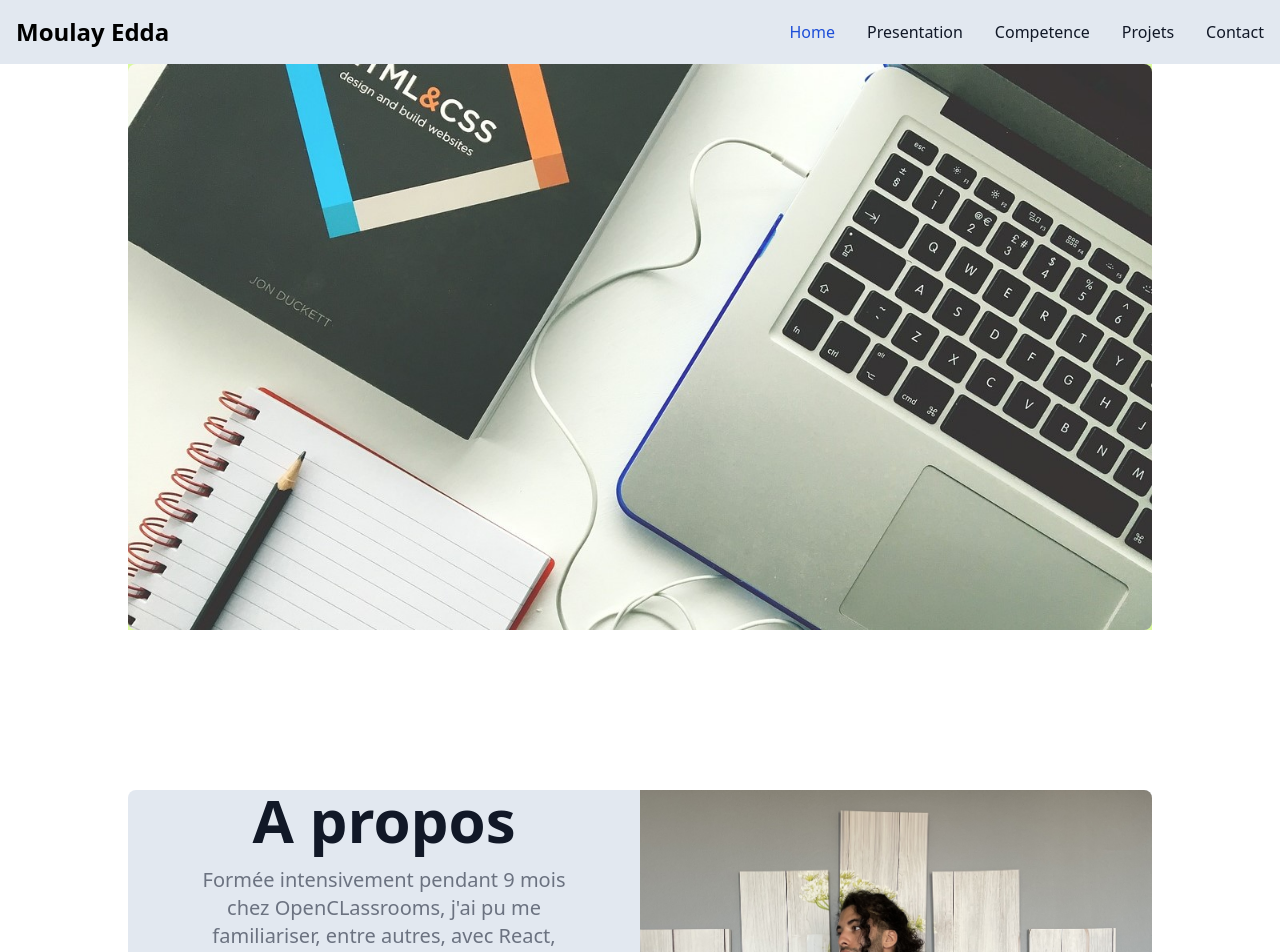
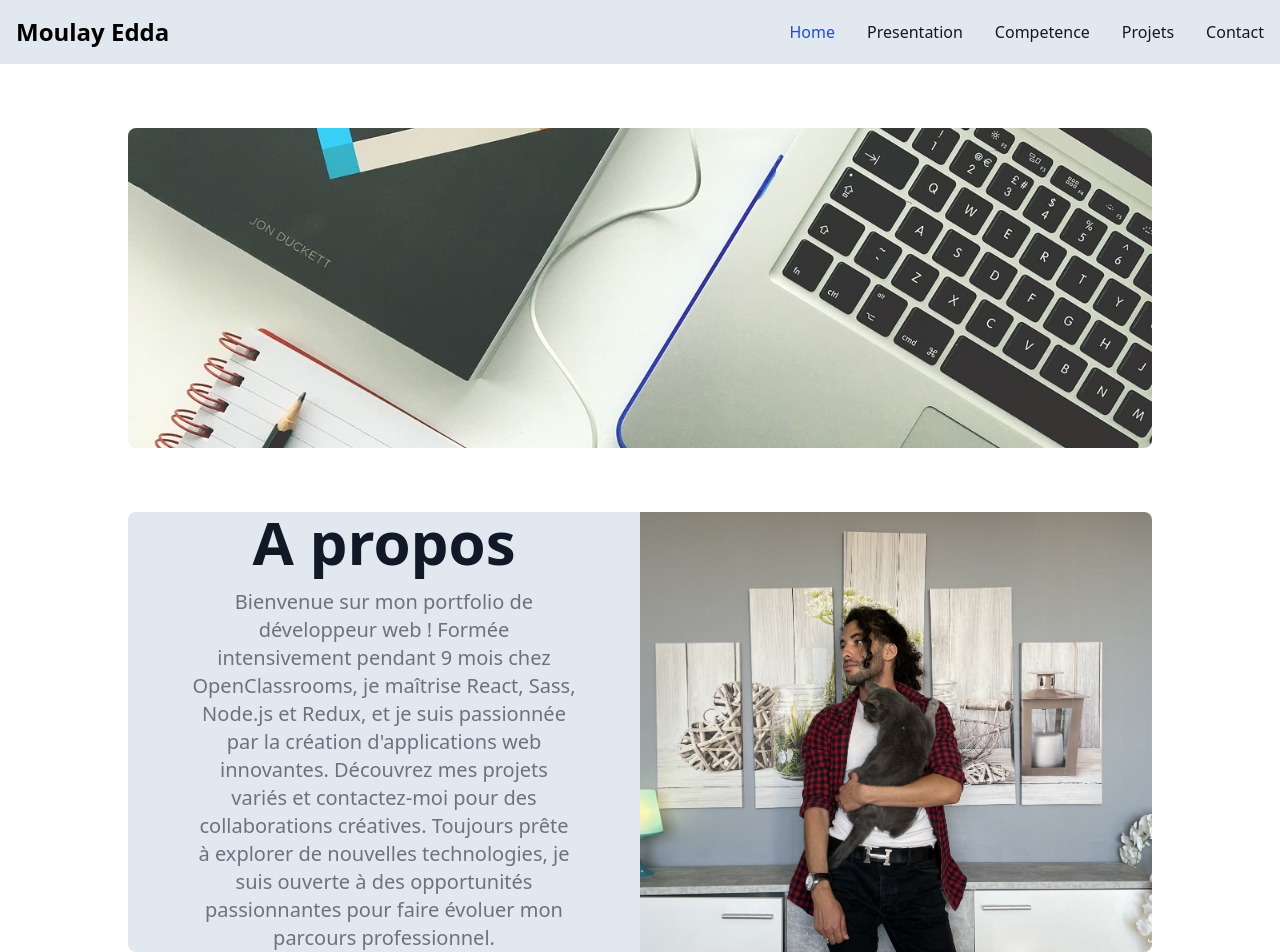
Before and after one commit to Moulay-E/portfolio, a Next.js app: page / in a window 1280 px wide. Shown: the top 952 px of the page. Built offline with nearby package versions, Linux system fonts and the light colour scheme.

Commit message:
correct css, corrige img size

```diff
--- a/src/app/globals.css
+++ b/src/app/globals.css
@@ -5,7 +5,7 @@
 :root {
   --foreground-rgb: 0, 0, 0;
   --background-start-rgb: 214, 219, 220;
-  --background-end-rgb: 255, 255, 255;
+  /* --background-end-rgb: 255, 255, 255; */
 }
 
 @media (prefers-color-scheme: dark) {
--- a/src/component/Competence/Competence.jsx
+++ b/src/component/Competence/Competence.jsx
@@ -3,7 +3,7 @@ import { competenceData } from '@/data/competenceData';
 
 export default function Competence() {
   return (
-    <div className="bg-slate-200 rounded-lg">
+    <div className="bg-slate-200 rounded-lg" id="competence">
       <h2 className="font-semibold">Mes Competences</h2>
       <div className="grid grid-cols-2 gap-4 p-4 md:grid-cols-5">
         {competenceData.map((element, i) => {
--- a/src/component/Footer/Footer.jsx
+++ b/src/component/Footer/Footer.jsx
@@ -8,7 +8,7 @@ import githubIcon from '@/asset/img/githubIcon.png';
 export default function Footer() {
   return (
     <footer
-      className="bg-slate-200  shadow dark:bg-gray-900  mt-6"
+      className="bg-slate-200  shadow dark:bg-gray-900  mt-16"
       id="contact"
     >
       <div className="w-full max-w-screen-xl mx-auto p-4 md:py-8">
--- a/src/component/HeaderImg/HeaderImg.jsx
+++ b/src/component/HeaderImg/HeaderImg.jsx
@@ -3,14 +3,14 @@ import headerImg from '@/asset/img/headerImgCover.jpg';
 
 export default function HeaderImg() {
   return (
-    <Image
-      className="myImage rounded-lg w-full"
-      src={headerImg}
-      alt="product image"
-      //  layout="fill"
-      width={500}
-      height={300}
-      //640 × 479 px
-    />
+    <div className="h-80 w-full mt-16 ">
+      <Image
+        className="w-full h-full  object-cover rounded-lg "
+        src={headerImg}
+        alt="product image"
+        width={500}
+        height={200}
+      />
+    </div>
   );
 }
--- a/src/component/Presentation/Presentation.jsx
+++ b/src/component/Presentation/Presentation.jsx
@@ -5,19 +5,19 @@ export default function Presentation() {
   return (
     <div className="max-w-full flex flex-col md:flex-row justify-center bg-slate-200 rounded-lg ">
       <div className="md:w-2/4 flex flex-col justfy-center items-center">
-        <div className="w-3/4">
+        <div className="w-3/4" id="presentation">
           <h2 className="mb-4 text-3xl font-extrabold text-gray-900 dark:text-white md:text-5xl lg:text-6xl">
             <span className="">A propos</span>
           </h2>
           <p className="text-lg font-normal text-gray-500 lg:text-xl dark:text-gray-400">
-            Formée intensivement pendant 9 mois chez OpenCLassrooms, j'ai pu me
-            familiariser, entre autres, avec React, Sass, Node.js et Redux pour
-            créer des applications web performantes. Je reste toujours motivée à
-            participer à de nouveaux projets, à apprendre de nouvelles
-            technologies et à travailler avec des esprits créatifs. N'hésitez
-            pas à parcourir mon portfolio pour découvrir mon univers. Si vous
-            souhaitez collaborer ou simplement discuter de projets, je serais
-            ravie d'échanger avec vous !
+            Bienvenue sur mon portfolio de développeur web ! Formée
+            intensivement pendant 9 mois chez OpenClassrooms, je maîtrise React,
+            Sass, Node.js et Redux, et je suis passionnée par la création
+            d'applications web innovantes. Découvrez mes projets variés et
+            contactez-moi pour des collaborations créatives. Toujours prête à
+            explorer de nouvelles technologies, je suis ouverte à des
+            opportunités passionnantes pour faire évoluer mon parcours
+            professionnel.
           </p>
         </div>
       </div>
--- a/src/pages/index.js
+++ b/src/pages/index.js
@@ -20,14 +20,12 @@ export default function Home() {
       <div className="h-16"></div>
 
       <main className="h-4/5 flex flex-col items-center bg-white ">
-        <div className="w-4/5  flex flex-col justify-around h-full gap-y-20">
-          <div className="bg-lime-200">
-            <HeaderImg />
-          </div>
+        <div className="w-4/5  flex flex-col justify-around h-full gap-y-16">
+          <HeaderImg />
 
-          <div id="presentation"></div>
+          {/* <div id="presentation"></div> */}
           <Presentation />
-          <div id="competence"></div>
+          {/* <div id="competence"></div> */}
           <Competence />
 
           <PortfolioBtn />
--- a/src/pages/project/index.js
+++ b/src/pages/project/index.js
@@ -12,7 +12,7 @@ export default function project() {
       <Navbar />
       <div className="h-16"></div>
 
-      <main className="bg-white">
+      <main className="bg-white mt-16">
         <Gallery />
       </main>
       <Footer />
```
